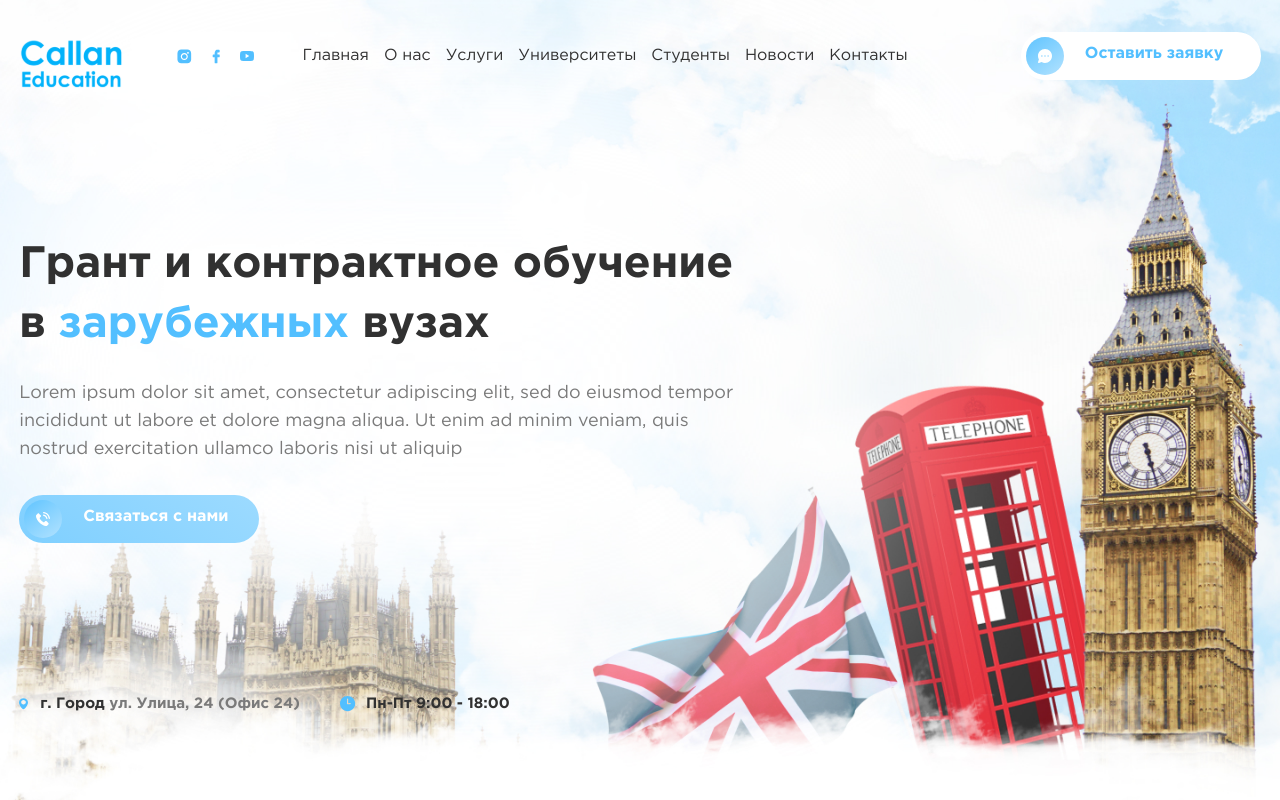
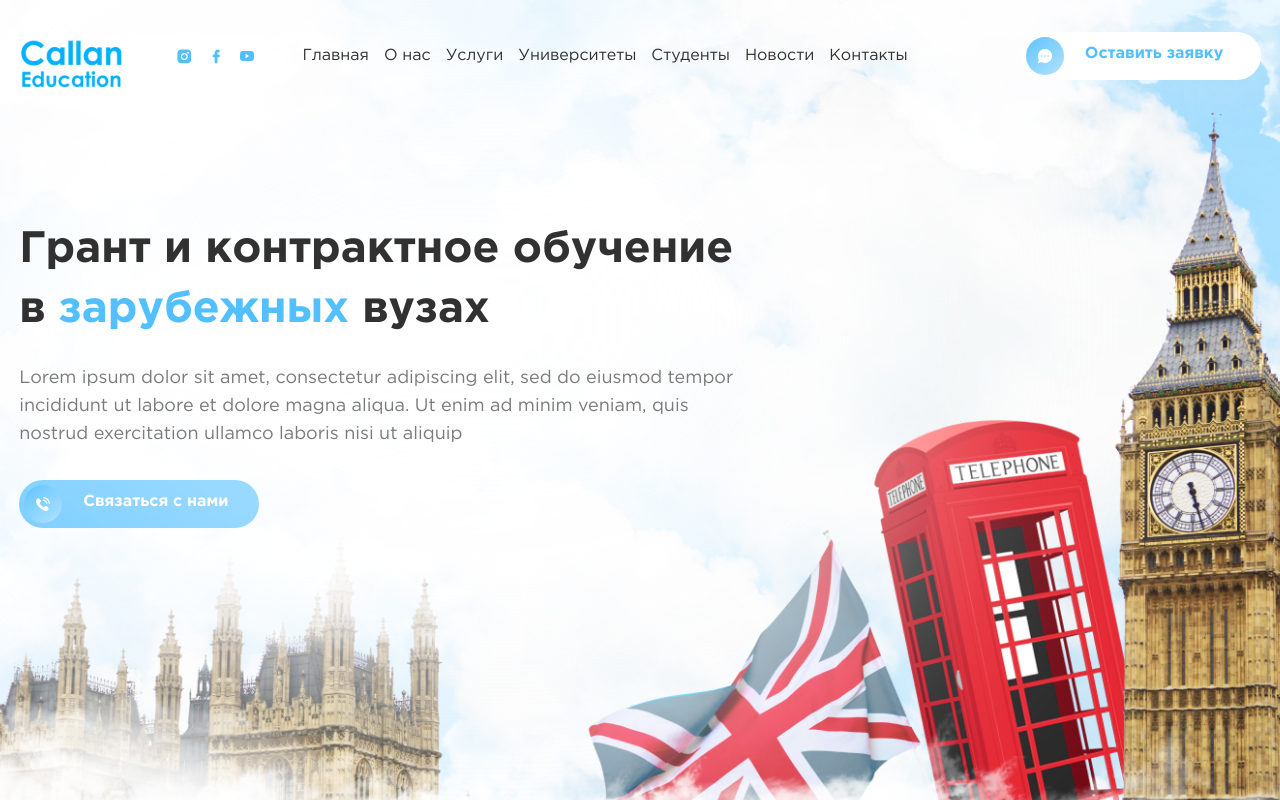
Before and after one commit to Deryjon/edu_lending_practice, a Vue app: page / in a window 1280 px wide. Shown: the top 800 px of the page. Built offline with nearby package versions, Linux system fonts and the light colour scheme; grey boxes are pictures that could not be loaded.

Commit message:
fix: fixed width in hero section (2023-06-19, 12:08)

```diff
--- a/src/pages/HomePage/sections/HeroSection.vue
+++ b/src/pages/HomePage/sections/HeroSection.vue
@@ -2,14 +2,14 @@
   <section
     class="hero min-h-screen bg bg-top lg:bg-center flex items-center py-5 xs:items-center"
   >
-    <div class="container lg:flex lg:flex-col gap-[150px]">
+    <div class="container lg:flex lg:flex-col gap-[300px]">
       <div class="block relative w-[300px] lg:w-[721px] ">
         <div
           class="bg-layer lg:w-[899px] h-[606px] absolute left-0 top-0 bg-[#fff] opacity-50 blur-[150px]"
         ></div>
 
         <h1
-          class="title relative text-lg lg:text-[44px] lg:mt-[150px] w-full leading-5 lg:leading-[60px] text-dark font-bold"
+          class="title relative text-lg lg:text-[44px] lg:mt-[200px] w-full leading-5 lg:leading-[60px] text-dark font-bold"
         >
           Грант и контрактное обучение в
           <span
```
